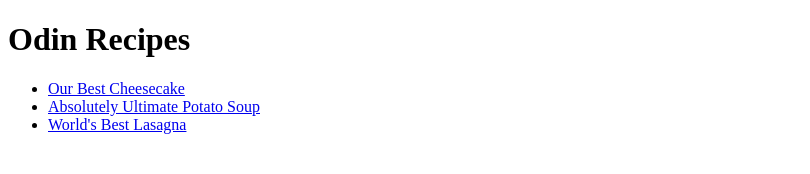
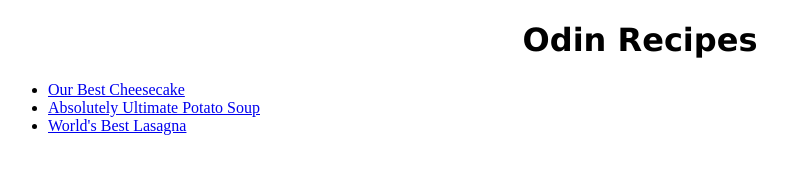
Before and after one commit to Renditionzz/odin-recipes, a plain HTML site: page index.html in a window 1280 px wide. Shown: the whole page, without its empty margins (0-810 px from the left). Drawn offline with Linux system fonts and the light colour scheme.

Commit message:
Style h1 in style.css

```diff
--- a/css/style.css
+++ b/css/style.css
@@ -1,3 +1,8 @@
+h1 {
+    font-family: Verdana, Geneva, Tahoma, sans-serif;
+    text-align: center;
+}
+
 img {
     width: 200px;
     height:auto;
```
